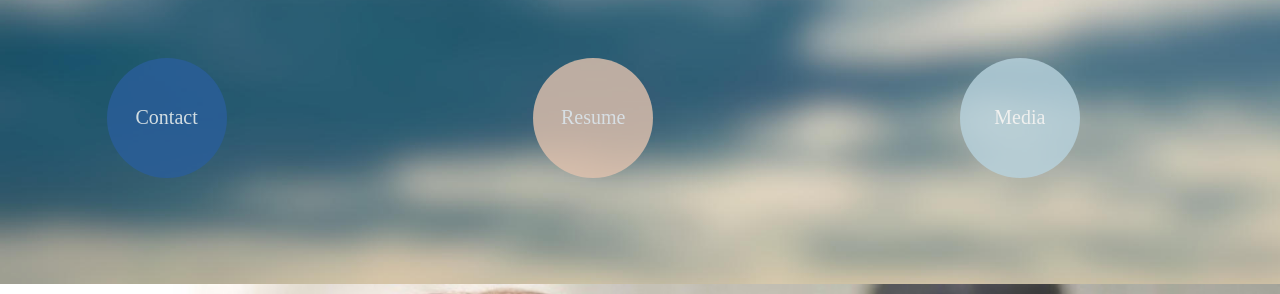
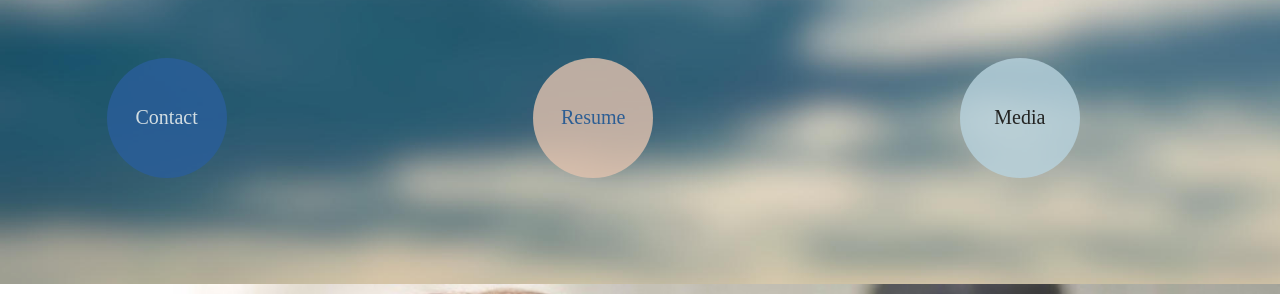
Before and after one commit to leemlb06pmi/leemlb06pmi.github.io, a Jekyll site: the page built from index.html, in a window 1280 px wide. Shown: the part 531-825 px from the top of the page. Built offline with Jekyll 4.4.1, drawn with Linux system fonts in a browser that asks for light colours.

Commit message:
Update main.css

```diff
--- a/css/main.css
+++ b/css/main.css
@@ -79,7 +79,6 @@ footer {
 	outline:none;
 	cursor: pointer;
 	border-style:none;
-	color:white;
 	border-radius:50%;
 	padding:5%;
 	overflow:none;
@@ -104,6 +103,7 @@ span {
 }
 .b1 {
 	background-color:rgb(42,94,155);
+	color:white;
 	width:50%;
 	box-sizing:border-box;
 }
@@ -114,6 +114,7 @@ span {
 
 .b2 {
 	background-color:rgb(225,194,174);
+	color: rgb(42,94,155);
 	width:50%;
 	box-sizing:border-box;
 }
@@ -123,6 +124,7 @@ span {
 }
 .b3 {
 	background-color:rgb(184,211,222);
+	color:black;
 	width:50%;
 	box-sizing:border-box;
 }
```
